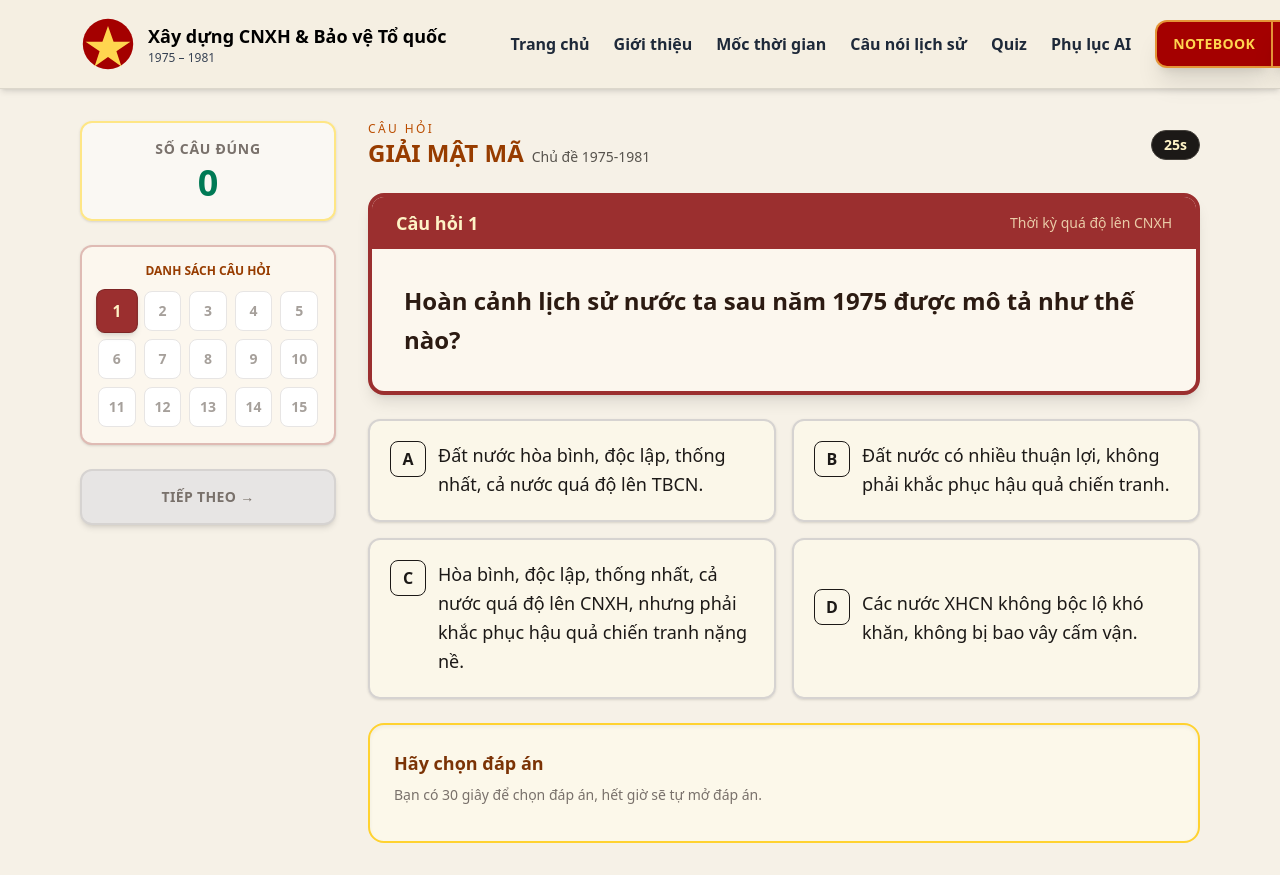
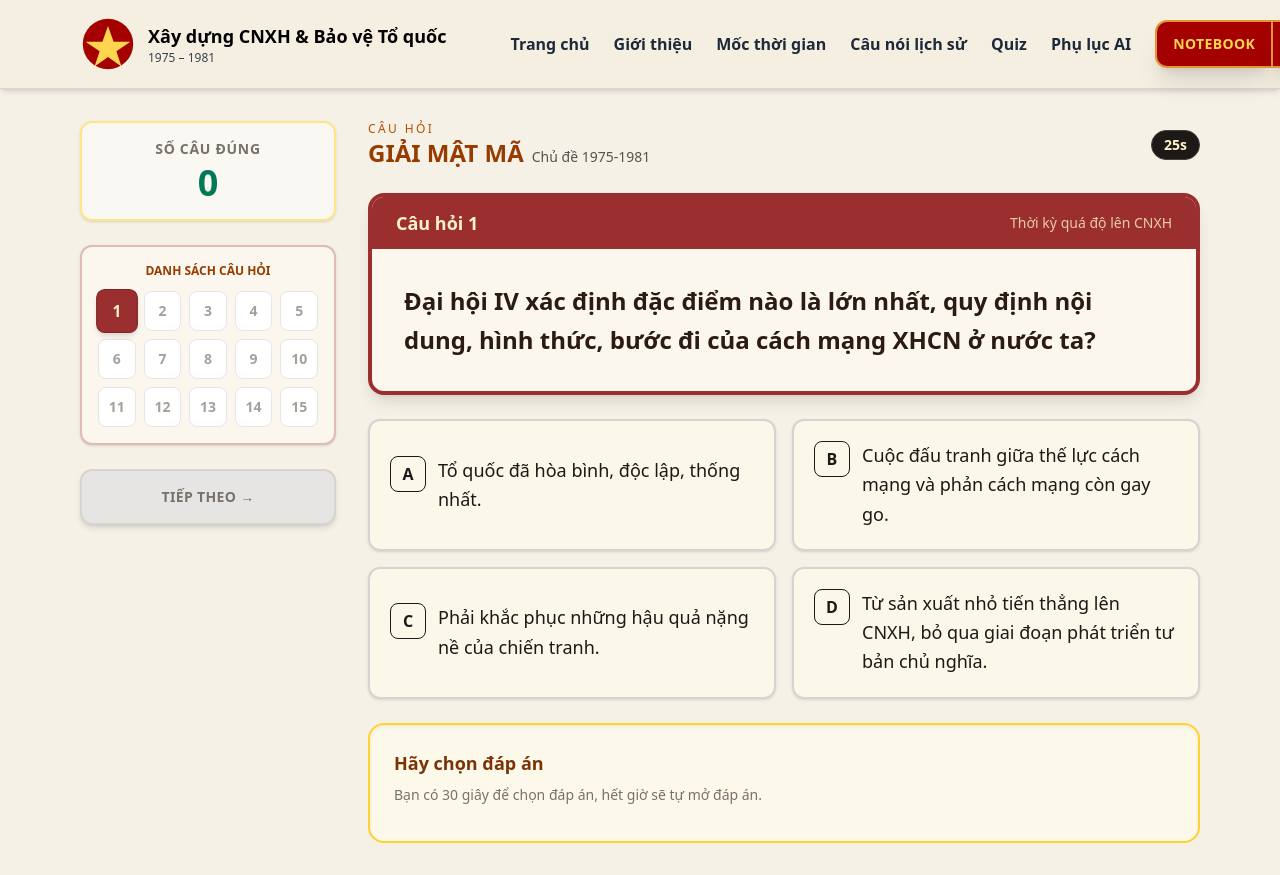
Before and after one commit to NgoPhungGiaKhanh21/HCM_202, a React (Vite) app: page /quiz in a window 1280 px wide. Shown: the top 875 px of the page. Built offline with nearby package versions, Linux system fonts and the light colour scheme.

Commit message:
fix quiz on tap

```diff
--- a/src/data/quizData.js
+++ b/src/data/quizData.js
@@ -250,4 +250,83 @@ export const quizQuestions = [
     explanation:
       "Quyết định 25-CP là bước đột phá trong công nghiệp, trao quyền tự chủ một phần cho xí nghiệp (Kế hoạch 3 phần).",
   },
+  {
+    id: 16,
+    question:
+      "Từ tháng 4-1975, tập đoàn Pôn Pốt đã tăng cường chống Việt Nam và gây xung đột ở khu vực biên giới nào?",
+    options: [
+      { id: "A", text: "Biên giới phía Bắc." },
+      { id: "B", text: "Biên giới phía Đông." },
+      { id: "C", text: "Biên giới phía Tây." },
+      { id: "D", text: "Biên giới phía Tây Nam." },
+    ],
+    answer: "D",
+    explanation:
+      "Tập đoàn Pôn Pốt đã tiến hành nhiều cuộc xâm lấn biên giới Tây Nam, tàn sát dân thường dã man.",
+  },
+  {
+    id: 17,
+    question:
+      "Quân tình nguyện Việt Nam phối hợp và giúp đỡ Campuchia tổng tiến công, đánh đổ chế độ diệt chủng Pôn Pốt, giải phóng Phnôm Pênh vào thời gian nào?",
+    options: [
+      { id: "A", text: "Cuối tháng 12-1978." },
+      { id: "B", text: "Ngày 7-1-1979." },
+      { id: "C", text: "Ngày 17-2-1979." },
+      { id: "D", text: "Ngày 18-2-1979." },
+    ],
+    answer: "B",
+    explanation:
+      "Ngày 7/1/1979, thủ đô Phnôm Pênh được giải phóng, chế độ diệt chủng Pôn Pốt bị lật đổ.",
+  },
+  {
+    id: 18,
+    question:
+      "Cuộc tấn công toàn tuyến biên giới phía Bắc của Trung Quốc bắt đầu vào ngày, tháng, năm nào?",
+    options: [
+      { id: "A", text: "5-3-1979." },
+      { id: "B", text: "17-2-1979." },
+      { id: "C", text: "18-4-1979." },
+      { id: "D", text: "26-12-1978." },
+    ],
+    answer: "B",
+    explanation:
+      "Sáng 17/2/1979, quân đội Trung Quốc huy động lực lượng lớn tấn công toàn tuyến biên giới phía Bắc nước ta.",
+  },
+  {
+    id: 19,
+    question:
+      "Kết quả của giai đoạn 1975-1981 nhìn chung đã không đạt chỉ tiêu do Đại hội IV đề ra, với biểu hiện nào sau đây?",
+    options: [
+      { id: "A", text: "Lạm phát được kiểm soát ở mức thấp." },
+      { id: "B", text: "Xuất khẩu tăng gấp 4-5 lần nhập khẩu." },
+      {
+        id: "C",
+        text: "Lưu thông, phân phối rối ren, giá cả tăng vọt, nhập khẩu tăng gấp 4-5 lần xuất khẩu.",
+      },
+      {
+        id: "D",
+        text: "Đời sống của nhân dân, cán bộ, công nhân viên, lực lượng vũ trang rất ổn định.",
+      },
+    ],
+    answer: "C",
+    explanation:
+      "Giai đoạn này kinh tế mất cân đối nghiêm trọng, lạm phát cao, đời sống nhân dân vô cùng khó khăn.",
+  },
+  {
+    id: 20,
+    question:
+      "Nguyên nhân chủ quan nào đã làm trầm trọng thêm những khó khăn về kinh tế-xã hội trong giai đoạn 1975-1981?",
+    options: [
+      { id: "A", text: "Nền kinh tế thấp kém, bị bao vây cấm vận." },
+      { id: "B", text: "Thiên tai nặng nề liên tiếp xảy ra." },
+      { id: "C", text: "Chiến tranh biên giới." },
+      {
+        id: "D",
+        text: "Khuyết điểm, sai lầm của Đảng, Nhà nước về lãnh đạo và quản lý kinh tế, xã hội.",
+      },
+    ],
+    answer: "D",
+    explanation:
+      "Đảng đã thừa nhận những sai lầm trong bố trí cơ cấu kinh tế, cải tạo XHCN nóng vội và duy trì cơ chế bao cấp quá lâu.",
+  },
 ];
--- a/src/page/TakeQuiz.jsx
+++ b/src/page/TakeQuiz.jsx
@@ -3,6 +3,8 @@ import { quizQuestions } from "../data/quizData";
 import Header from "../components/Header";
 
 export default function TakeQuiz() {
+  // --- 1. KHAI BÁO TẤT CẢ CÁC HOOKS Ở ĐẦU (KHÔNG ĐƯỢC CHẶN BỞI RETURN) ---
+  const [questions, setQuestions] = useState([]);
   const [currentIndex, setCurrentIndex] = useState(0);
   const [selectedOption, setSelectedOption] = useState(null);
   const [isAnswered, setIsAnswered] = useState(false);
@@ -13,13 +15,48 @@ export default function TakeQuiz() {
 
   const timerRef = useRef(null);
 
-  const total = quizQuestions.length;
-  const question = quizQuestions[currentIndex];
+  // Hook 1: Random câu hỏi
+  useEffect(() => {
+    const shuffled = [...quizQuestions];
+    shuffled.sort(() => 0.5 - Math.random());
+    const selectedQuestions = shuffled.slice(0, 15);
+    setQuestions(selectedQuestions);
+  }, []);
 
-  // const progressText = useMemo(
-  //   () => `${currentIndex + 1}/${total}`,
-  //   [currentIndex, total]
-  // );
+  // Hook 2: Xử lý Timer (Phải đặt ở đây, không được đặt sau cái if loading)
+  useEffect(() => {
+    // Reset trạng thái mỗi khi đổi câu hỏi (currentIndex thay đổi)
+    setRemaining(30);
+    setIsAnswered(false);
+    setSelectedOption(null);
+    setStatus("idle");
+
+    if (timerRef.current) clearInterval(timerRef.current);
+
+    // Chỉ chạy timer khi đã có câu hỏi
+    if (questions.length > 0 && !isQuizCompleted) {
+      timerRef.current = setInterval(() => {
+        setRemaining((prev) => {
+          if (prev <= 1) {
+            clearInterval(timerRef.current);
+            timerRef.current = null;
+            setIsAnswered(true);
+            setStatus("timeout");
+            return 0;
+          }
+          return prev - 1;
+        });
+      }, 1000);
+    }
+
+    return () => {
+      if (timerRef.current) clearInterval(timerRef.current);
+    };
+  }, [currentIndex, questions.length, isQuizCompleted]); // Thêm dependencies an toàn
+
+  // --- 2. CÁC BIẾN LOGIC ---
+  const total = questions.length;
+  const question = questions[currentIndex];
 
   const handleSelect = (optionId) => {
     if (isAnswered) return;
@@ -46,10 +83,7 @@ export default function TakeQuiz() {
 
     const next = currentIndex + 1;
     setCurrentIndex(next);
-    setSelectedOption(null);
-    setIsAnswered(false);
-    setRemaining(30);
-    setStatus("idle");
+    // Các state khác đã được reset trong useEffect
   };
 
   const getOptionClasses = (optionId) => {
@@ -65,36 +99,21 @@ export default function TakeQuiz() {
     return "border-stone-300 bg-amber-50/60 text-stone-900 hover:border-amber-600 hover:-translate-y-0.5";
   };
 
+  // --- 3. CHECK LOADING (ĐẶT Ở ĐÂY LÀ AN TOÀN NHẤT) ---
+  if (questions.length === 0) {
+    return (
+      <div className="min-h-screen bg-[#f6f1e7] flex items-center justify-center text-stone-600 font-bold text-xl">
+        Đang trộn đề thi...
+      </div>
+    );
+  }
+
+  // Các biến phụ thuộc vào question (chỉ khai báo khi chắc chắn question tồn tại)
   const isCorrect = selectedOption === question.answer;
   const isTimeout = status === "timeout";
   const isLastQuestion = currentIndex === total - 1;
 
-  useEffect(() => {
-    setRemaining(30);
-    setIsAnswered(false);
-    setSelectedOption(null);
-    setStatus("idle");
-
-    if (timerRef.current) clearInterval(timerRef.current);
-
-    timerRef.current = setInterval(() => {
-      setRemaining((prev) => {
-        if (prev <= 1) {
-          clearInterval(timerRef.current);
-          timerRef.current = null;
-          setIsAnswered(true);
-          setStatus("timeout");
-          return 0;
-        }
-        return prev - 1;
-      });
-    }, 1000);
-
-    return () => {
-      if (timerRef.current) clearInterval(timerRef.current);
-    };
-  }, [currentIndex]);
-
+  // --- 4. RENDER GIAO DIỆN ---
   if (isQuizCompleted) {
     return (
       <div className="min-h-screen bg-[#f6f1e7] text-stone-900 flex flex-col">
@@ -126,9 +145,8 @@ export default function TakeQuiz() {
 
       <div className="max-w-6xl mx-auto px-4 py-8">
         <div className="grid grid-cols-1 lg:grid-cols-12 gap-8 items-start">
-          {/* --- CỘT TRÁI (3 phần) --- */}
+          {/* --- CỘT TRÁI --- */}
           <div className="lg:col-span-3 space-y-6">
-            {/* Box 1: Điểm số */}
             <div className="bg-white/50 border-2 border-amber-200 rounded-xl p-4 text-center shadow-sm">
               <p className="text-sm font-semibold text-stone-500 uppercase tracking-wider mb-1">
                 Số câu đúng
@@ -138,13 +156,12 @@ export default function TakeQuiz() {
               </div>
             </div>
 
-            {/* Box 2: Lưới câu hỏi */}
             <div className="bg-[#fcf7ee] border-2 border-[#9b2f2f]/30 rounded-xl p-4 shadow-sm">
               <p className="text-xs font-bold text-amber-800 uppercase mb-3 text-center">
                 Danh sách câu hỏi
               </p>
               <div className="grid grid-cols-5 gap-2">
-                {quizQuestions.map((_, idx) => {
+                {questions.map((_, idx) => {
                   const isCurrent = idx === currentIndex;
                   let gridClass =
                     "h-10 w-full rounded-lg text-sm font-bold border transition-all flex items-center justify-center ";
@@ -167,7 +184,6 @@ export default function TakeQuiz() {
               </div>
             </div>
 
-            {/* ==> NÚT ĐÃ ĐƯỢC CHUYỂN SANG ĐÂY <== */}
             <button
               onClick={handleNext}
               disabled={!isAnswered}
@@ -181,9 +197,8 @@ export default function TakeQuiz() {
             </button>
           </div>
 
-          {/* --- CỘT PHẢI (9 phần) --- */}
+          {/* --- CỘT PHẢI --- */}
           <div className="lg:col-span-9">
-            {/* Header nhỏ */}
             <div className="flex items-center justify-between mb-6">
               <div>
                 <p className="text-xs uppercase tracking-[0.2em] text-amber-700">
@@ -205,7 +220,6 @@ export default function TakeQuiz() {
               </div>
             </div>
 
-            {/* Nội dung câu hỏi */}
             <div className="rounded-2xl border-4 border-[#9b2f2f] bg-[#fcf7ee] shadow-lg overflow-hidden mb-6">
               <div className="bg-[#9b2f2f] text-amber-100 px-6 py-3 flex items-center justify-between">
                 <span className="text-lg font-semibold">
@@ -222,7 +236,6 @@ export default function TakeQuiz() {
               </div>
             </div>
 
-            {/* Các đáp án */}
             <div className="grid grid-cols-1 md:grid-cols-2 gap-4 mb-6">
               {question.options.map((opt) => (
                 <button
@@ -244,7 +257,6 @@ export default function TakeQuiz() {
               ))}
             </div>
 
-            {/* Giải thích / Feedback */}
             <div className="rounded-2xl border-2 border-amber-300 bg-amber-50/70 p-6 shadow-inner min-h-[120px]">
               <div className="flex flex-wrap items-center justify-between gap-3 mb-2">
                 <div className="flex items-center gap-2 text-amber-900 font-semibold text-lg">
@@ -276,8 +288,6 @@ export default function TakeQuiz() {
                 </p>
               )}
             </div>
-
-            {/* (Đã xoá nút Actions ở đây) */}
           </div>
         </div>
       </div>
```
